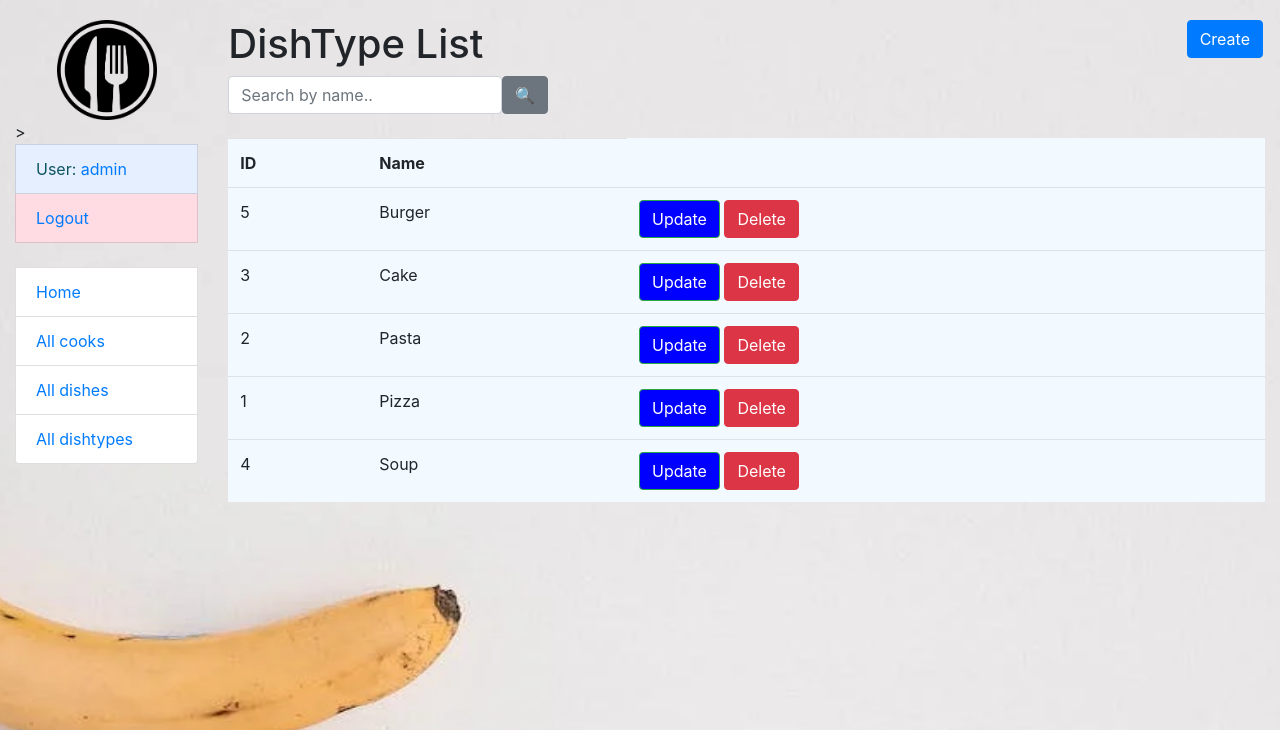
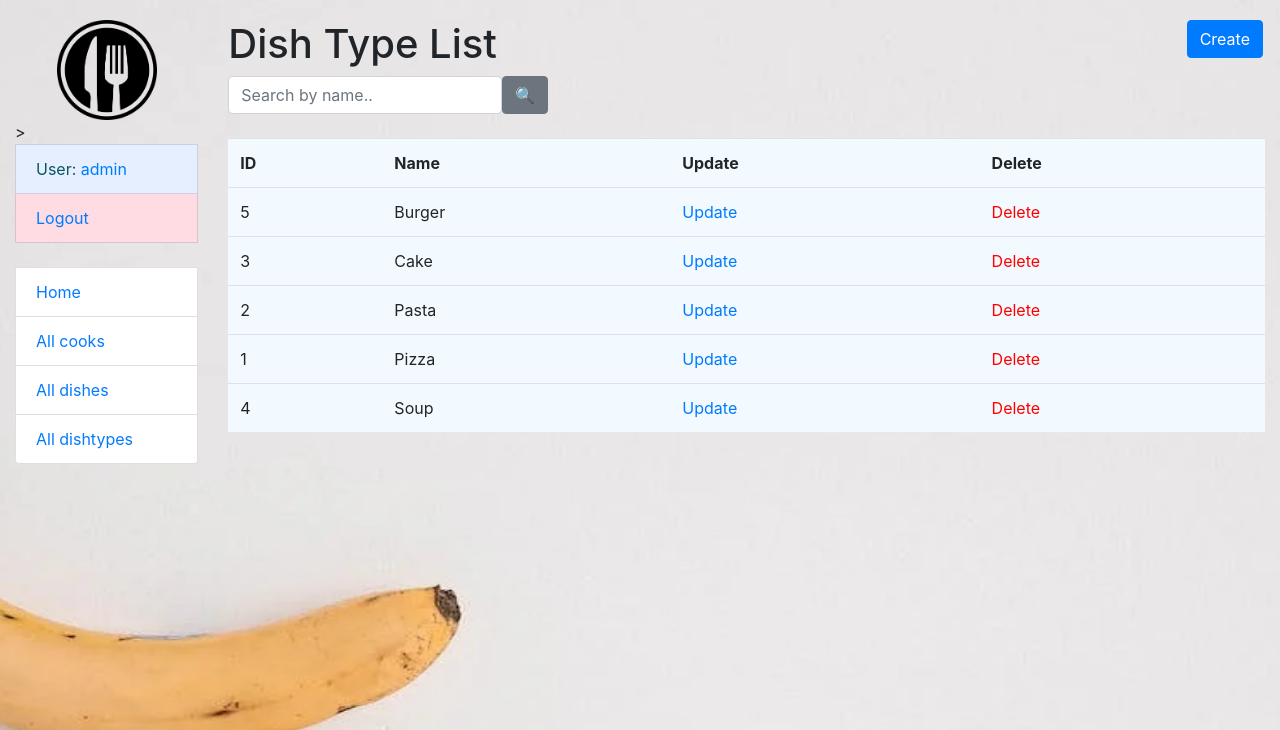
Before and after one commit to OvDima1/restaurant-kitchen-service, a Django app: page /dishtypes/ in a window 1280 px wide. Shown: the top 730 px of the page. Run offline with Django 4.2, Linux system fonts and the light colour scheme; a user stored in the database is signed in; data comes from the database, SQL or seed files in the repository; both versions use the stored data as it was after the commit; some libraries are stand-ins or nearby versions.

Commit message:
Updated dish list and dishtype list

```diff
--- a/templates/kitchen/dishtype_list.html
+++ b/templates/kitchen/dishtype_list.html
@@ -3,7 +3,7 @@
 
 {% block content %}
   <h1>
-    DishType List
+    Dish Type List
     <a href="{% url 'kitchen:dishtype-create' %}" class="btn btn-primary link-to-page">
       Create
     </a>
@@ -20,17 +20,26 @@
       <tr>
         <th>ID</th>
         <th>Name</th>
+        <th>Update</th>
+        <th>Delete</th>
       </tr>
-    {% for dishtype in dishtype_list %}
+
+      {% for dishtype in dishtype_list %}
         <tr>
-          <td>{{ dishtype.id }}</td>
-          <td>{{ dishtype.name }}</td>
           <td>
-              <a href="{% url 'kitchen:dishtype-update' pk=dishtype.id %}" class="btn btn-success" style="background: blue">
+              {{ dishtype.id }}
+          </td>
+          <td>
+              {{ dishtype.name }}
+          </td>
+          <td>
+              <a href="{% url 'kitchen:dishtype-update' pk=dishtype.id %}">
                 Update
               </a>
-              <a
-                href="{% url 'kitchen:dishtype-delete' pk=dishtype.id %}" class="btn btn-danger">
+            </td>
+            <td>
+              <a style="color: red"
+                href="{% url 'kitchen:dishtype-delete' pk=dishtype.id %}">
                 Delete
               </a>
             </td>
@@ -39,6 +48,6 @@
     </table>
 
   {% else %}
-      <p>There are no dishtypes in the service.</p>
+      <p>There are no dish types in the service.</p>
   {% endif %}
 {% endblock %}
```
Also changed, not shown: templates/kitchen/dish_list.html (+14 -5 lines), db.sqlite3.
